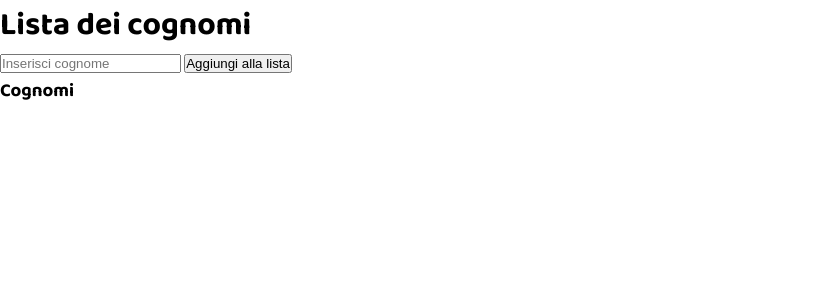
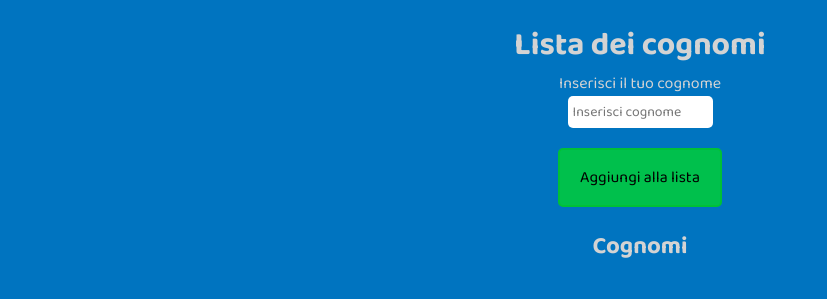
Before and after one commit to fabiogadau/js-lista-cognomi, a plain HTML site: page index.html in a window 1280 px wide. Shown: the whole page, without its empty margins (0-827 px from the left). Drawn offline with Linux system fonts and the light colour scheme.

Commit message:
css added

```diff
--- a/index.html
+++ b/index.html
@@ -16,10 +16,11 @@
       <h1>Lista dei cognomi</h1>
 
       <div class="list">
-        <input type="text" id="cognomi" placeholder="Inserisci cognome">
-        <button id="btn-aggiungi">Aggiungi alla lista</button>
+        <label for="cognomi">Inserisci il tuo cognome</label>
+        <input name="cognomi" type="text" id="cognomi" placeholder="Inserisci cognome">
+        <button id="btn-aggiungi" class="btn">Aggiungi alla lista</button>
 
-        <h3>Cognomi</h3>
+        <h2>Cognomi</h2>
         <ul id="lista-cognomi"></ul>
       </div>
 
--- a/script/main.js
+++ b/script/main.js
@@ -22,5 +22,9 @@ btnAggiungi.addEventListener('click',
 
       listaCognomi.innerHTML = items + 'La posizione del tuo cognome nella lista è: ' + lista.indexOf(cognomi.value);
     }
+
+    // AZZERARE L'INPUT
+    cognomi.value = '';
+    cognomi.focus();
   }
 );
--- a/style/main.css
+++ b/style/main.css
@@ -7,4 +7,58 @@
 body {
   font-family: 'Baloo 2', cursive;
   font-size: 16px;
+  background-color: #0074c0;
+  color: lightgrey;
 }
+
+.container {
+  max-width: 1170px;
+  margin: 0 auto;
+  padding: 20px 20px;
+  display: flex;
+  flex-direction: column;
+  align-items: center;
+}
+
+.list {
+  display: flex;
+  flex-direction: column;
+  align-items: center;
+}
+
+.btn {
+  font-family: 'Baloo 2', cursive;
+  font-size: 16px;
+  padding: 15px 20px;
+  background-color: #00c04c;
+  border: 2px solid rgb(0, 192, 55);
+  border-radius: 5px;
+  cursor: pointer;
+}
+
+.btn:hover {
+  background-color: rgba(0, 192, 76, .7)
+}
+
+input {
+  border: none;
+  border-radius: 5px;
+  padding: 5px 0 5px 5px;
+  font-family: 'Baloo 2', cursive;
+  font-size: 14px;
+  margin-bottom: 20px;
+}
+
+input:focus {
+  background-color: #f9c70e;
+}
+
+h2 {
+  margin-top: 20px;
+  margin-bottom: 30px;
+  text-align: center;
+}
+
+ul {
+  list-style: none;
+}
```
